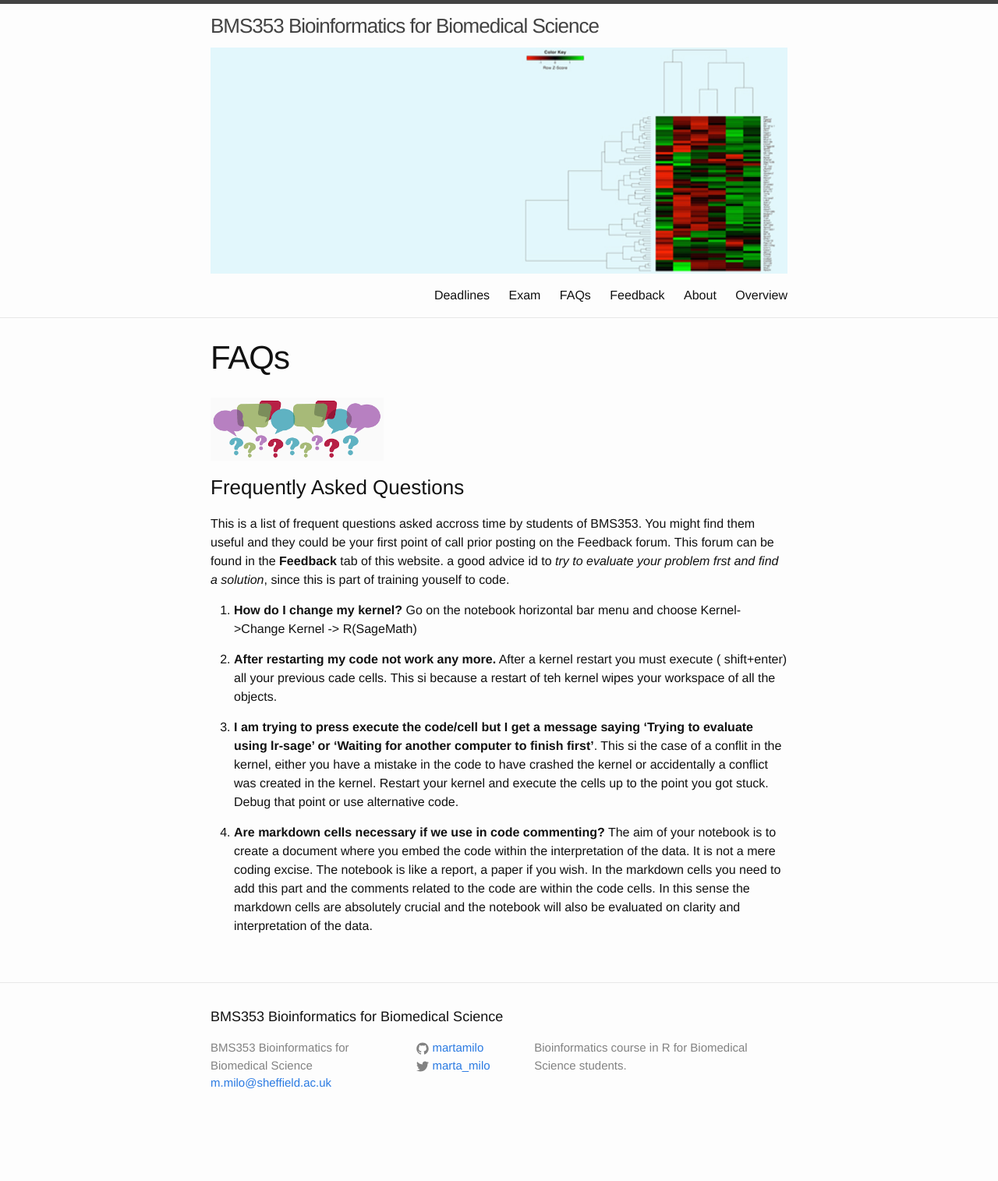
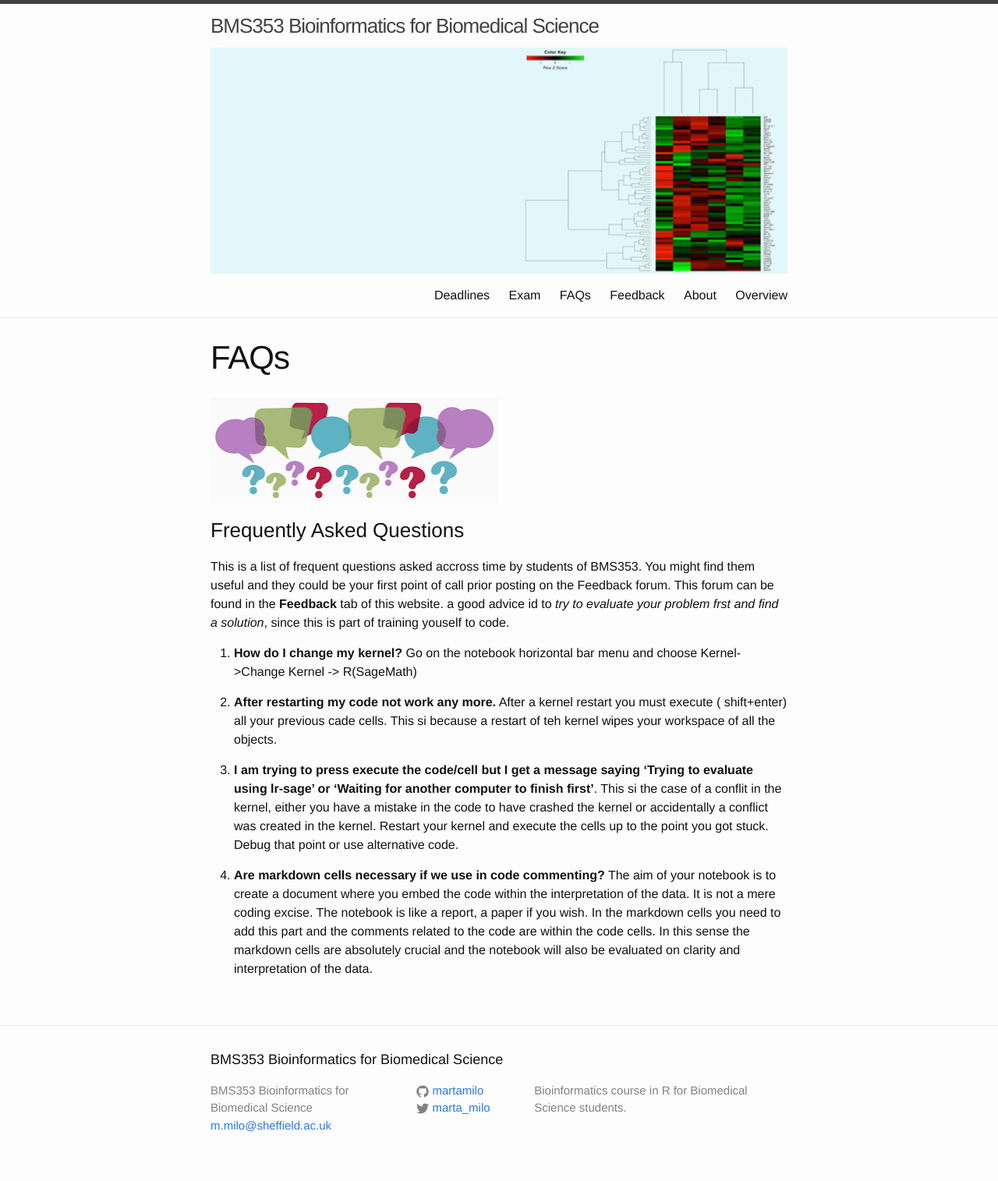
Before and after one commit to sods/bioinformatics, a Jekyll site: the page built from faq.md, in a window 1280 px wide. Shown: the whole page at 78% size. Built offline with Jekyll 4.4.1, drawn with Linux system fonts in a browser that asks for light colours; before the commit the page ends 1461 px from its top, so only the background shows below that.

Commit message:
Update faq.md

```diff
--- a/faq.md
+++ b/faq.md
@@ -3,7 +3,7 @@ layout: page
 title: FAQs
 ---
 
-<img src="{{ site.url }}{{ site.baseurl }}/assets/faq.png" width="30%"/>
+<img src="{{ site.url }}{{ site.baseurl }}/assets/faq.png" width="50%"/>
 
 ### Frequently Asked Questions
 
```
